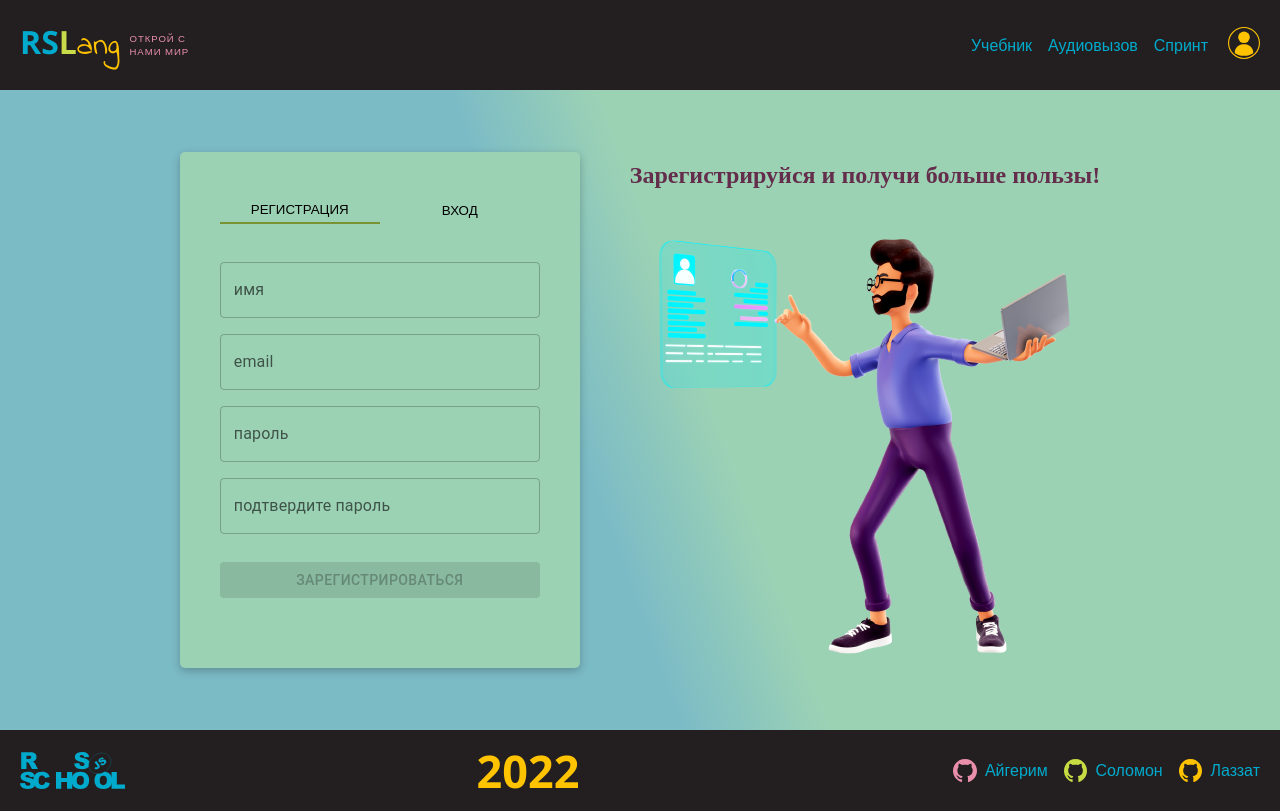
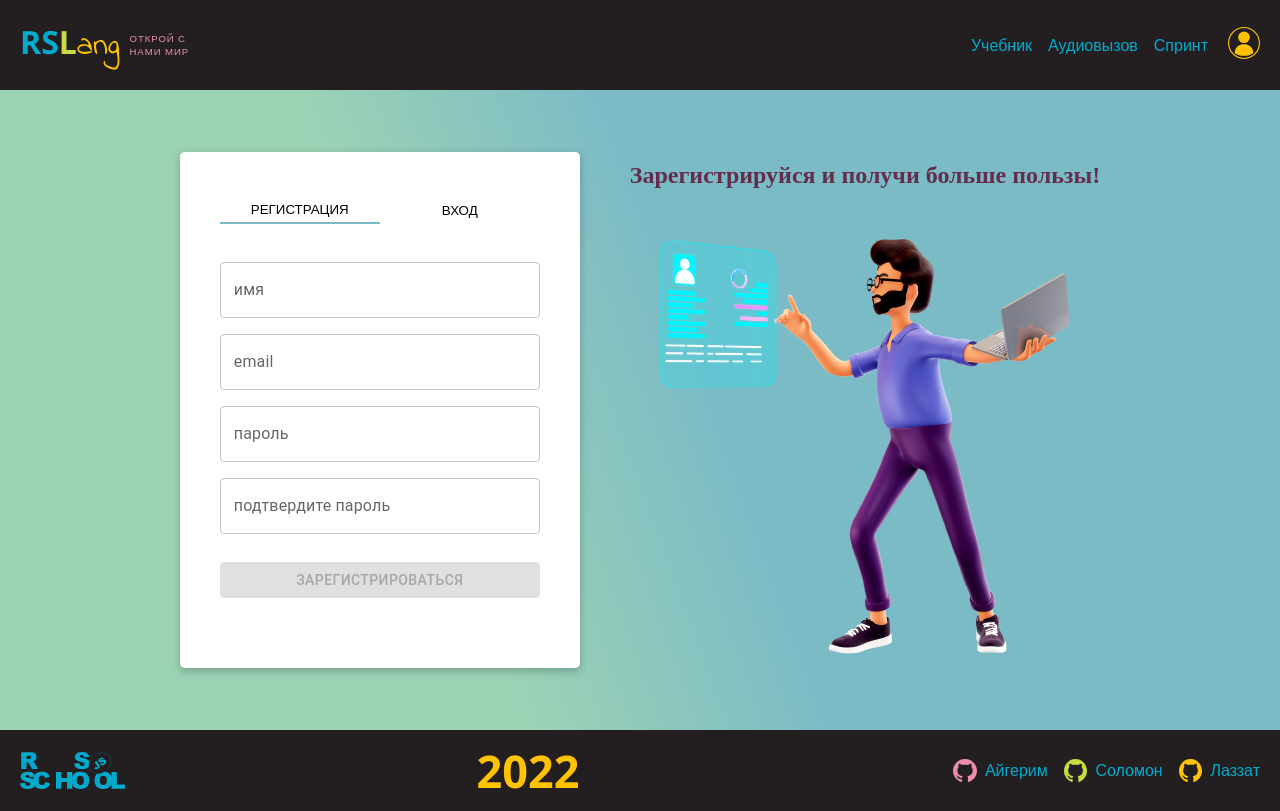
Before and after one commit to AigerimR/rslang, a React app: page /authorization in a window 1280 px wide. Built offline with nearby package versions, Linux system fonts and the light colour scheme; a web font is replaced by a local one.

Commit message:
feat: add context to regiter.tsx & design to authorization

```diff
--- a/src/components/Pages/Authorization/Login/Login.tsx
+++ b/src/components/Pages/Authorization/Login/Login.tsx
@@ -55,8 +55,7 @@ const Login: React.FC = () => {
       >
       <TextField id="email"  label="email" value={email} onChange={(e) => {setEmail(e.target.value);}}/>
       <TextField id="password" label="пароль" value={password} onChange={(e) => {setPassword(e.target.value);}}/>
-      {/* <Button type="submit" variant="contained" sx={{width: '100%', mt: '20px', mb: '20px'}} disabled = {(!email || !password) ? true : false}>Войти</Button> */}
-      <Button type="submit" variant="contained" sx={{width: '100%', mt: '20px', mb: '20px', backgroundColor: "#ffc300", "&:hover":{backgroundColor: "#f6cf57"} }} disabled = {(!email || !password) ? true : false}>Войти</Button>
+      <Button type="submit" variant="contained" sx={{width: '100%', mt: '20px', mb: '20px', backgroundColor: "#7bbbc6", "&:hover":{backgroundColor: "#9cd2b4"} }} disabled = {(!email || !password) ? true : false}>Войти</Button>
       </Box>
     </>
   );
--- a/src/components/Pages/Authorization/Login/login.module.scss
+++ b/src/components/Pages/Authorization/Login/login.module.scss
@@ -25,5 +25,6 @@
 
 .err{
   padding: 15px 0;
-  color: $color-old-mauve;
+  color: $color-venetian-red;
+  text-align: center;
 }
--- a/src/components/Pages/Authorization/Register/Register.tsx
+++ b/src/components/Pages/Authorization/Register/Register.tsx
@@ -1,4 +1,4 @@
-import React, { useEffect, useRef, useState } from 'react';
+import React, { useContext, useEffect, useRef, useState } from 'react';
 import { Navigate } from 'react-router-dom';
 import classes from "./register.module.scss"
 import { Box, Button, TextField } from '@mui/material';
@@ -51,6 +51,8 @@ const Register: React.FC = () => {
   useEffect(() => {setErrorMessage('')}, [name, email, password, passwordMatch ]);
   useEffect(() => {<Navigate to="/" />}, [ success ]);
 
+  const { userLogged, setUserLogged } = useContext(CommonContext);
+
   const handleSubmit = async(e) =>{
     e.preventDefault();
     // console.log(name, email, password);
@@ -65,6 +67,7 @@ const Register: React.FC = () => {
           localStorage.setItem('refreshToken', resp.refreshToken);
           localStorage.setItem('userId', resp.userID);
           localStorage.setItem('name', resp.name);
+          setUserLogged(true);
         })
        return user}
       else if (res?.status === EStatusCode.ExistingUser) {setErrorMessage('Такой пользователь уже существует')}
@@ -72,21 +75,12 @@ const Register: React.FC = () => {
     });
   }
   if(success) {return (
-    // <CommonContext.Consumer {({userLogged, toggleContext}) => toggleContext(userLogged)}>
       <Navigate to="/" />
-    // </CommonContext.Consumer>
-
   )}
-
-  // const getData = async (id: string): Promise<void> => {
-  //   const res = await getWord(id);
-  //   setData(res);
-  // }
 
   return (
     <>
       <p className={classes.err}>{errorMessage}</p>
-
 
       <Box
         component="form"
@@ -96,9 +90,6 @@ const Register: React.FC = () => {
         autoComplete="off"
         onSubmit={handleSubmit}
       >
-      {/* <RegisterBtnBtn className={classes.auth_avatar}/> */}
-        {/* <Avatar>H</Avatar> */}
-      {/* <img src={avatarIcon} alt="" className={classes.auth_avatar}/> */}
       <TextField
         id="name"
         label={<p>имя <svg className={nameValid ? classes.approved : classes.offscreen}>
@@ -135,10 +126,8 @@ const Register: React.FC = () => {
         onChange={(e) => {setPasswordMatch(e.target.value);}}
          />
       <p className = { (passwordMatch && !passwordMatchValid) ? classes.instractions : classes.offscreen}>Пароль не совпадает</p>
-      <Button type="submit" variant="contained" sx={{width: '100%', mt: '20px', mb: '20px'}} disabled = {(!nameValid || !emailValid || !passwordValid || !passwordMatchValid) ? true : false}>Зарегистрироваться</Button>
+      <Button type="submit" variant="contained" sx={{width: '100%', mt: '20px', mb: '20px', backgroundColor: "#7bbbc6", "&:hover":{backgroundColor: "#9cd2b4"}}} disabled = {(!nameValid || !emailValid || !passwordValid || !passwordMatchValid) ? true : false}>Зарегистрироваться</Button>
       </Box>
-
-
     </>
   );
 }
--- a/src/components/Pages/Authorization/Register/register.module.scss
+++ b/src/components/Pages/Authorization/Register/register.module.scss
@@ -25,5 +25,6 @@
 
 .err{
   padding: 15px 0;
-  color: $color-old-mauve;
+  color: $color-venetian-red;
+  text-align: center;
 }
--- a/src/components/Pages/Authorization/authorization.module.scss
+++ b/src/components/Pages/Authorization/authorization.module.scss
@@ -2,10 +2,7 @@
 
 .auth{
   &_main{
-    // background-color: $color-mentol-green;
-    // background-color:$color-moonstone-blue;
-    // background: linear-gradient(to right, white 0% white 70% blue 70% blue 100%);
-    background: linear-gradient(70deg, $color-moonstone-blue 45%, $color-mentol-green 55%);
+    background: linear-gradient(70deg, $color-mentol-green 35%, $color-moonstone-blue 55%);
     height: 80vh;
     display: flex;
     align-items: center;
@@ -17,9 +14,7 @@
     padding: 50px 40px;
     display: grid;
     grid-template-columns: 1fr;
-    background-color: $color-mentol-green;
-
-    // background-color:$color-moonstone-blue;
+    background-color: white;
     border-radius: 5px;
     box-shadow: rgba(0, 0, 0, 0.24) 0px 3px 8px;
   }
@@ -33,7 +28,6 @@
     text-align: center;
   }
   &_img{
-    // width: 100%;
     margin-top: 50px;
   }
 }
@@ -49,7 +43,6 @@
     }
   }
   &_active{
-    border-bottom: 2px solid $color-dark-lime-green;
+    border-bottom: 2px solid $color-moonstone-blue;
   }
-
 }
--- a/src/styles/utils/_variables.scss
+++ b/src/styles/utils/_variables.scss
@@ -13,11 +13,8 @@ $color-golden-poppy: #ffc300;
 $color-june-bud: #c9db48;
 $color-light-lime-green: #bbd66c;
 $color-dark-lime-green: #7a9233;
-// <<<<<<< HEAD
 $color-blue-green: #22a28c;
-// =======
 $color-blue-green: #004d40;
-// >>>>>>> feat: add registration form with input validations
 $color-mentol-green: #9cd2b4;
 $color-navy: #000080;
 $color-turquoise-surf: #00abcd;
```
